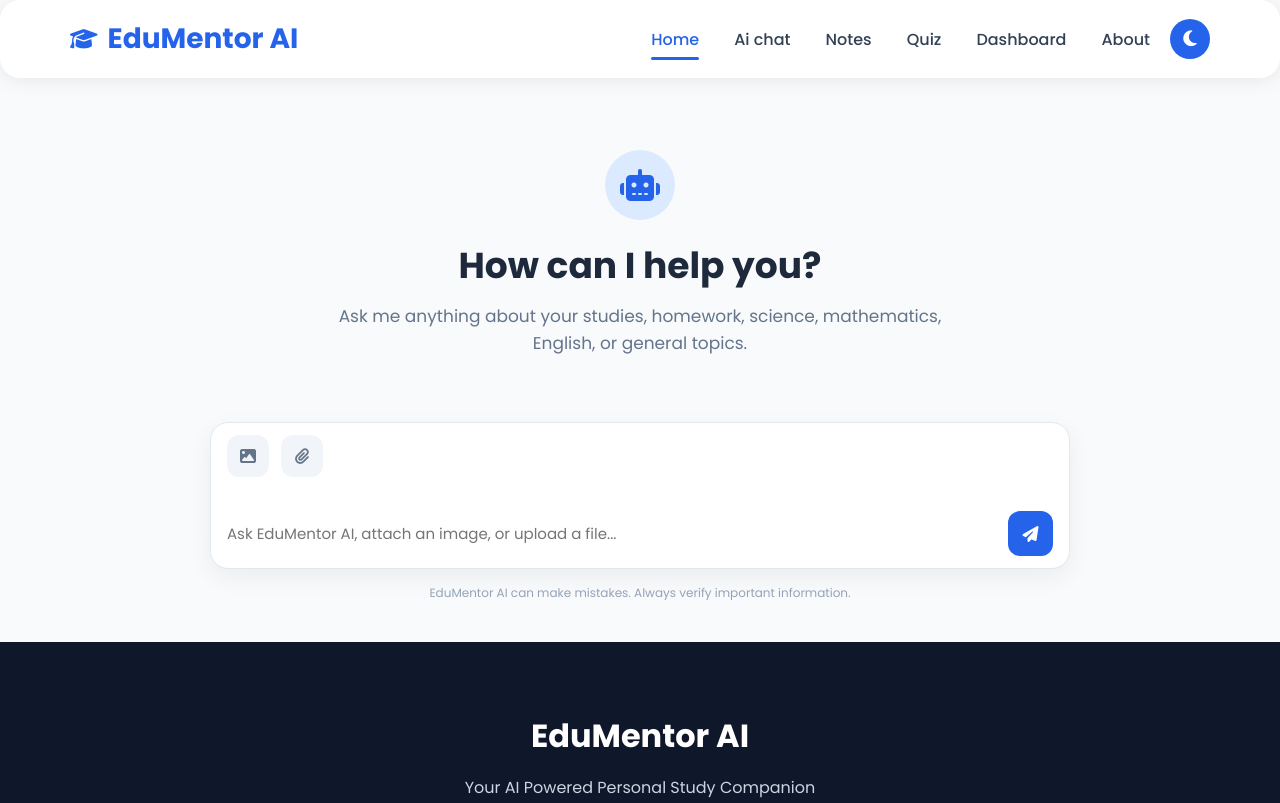
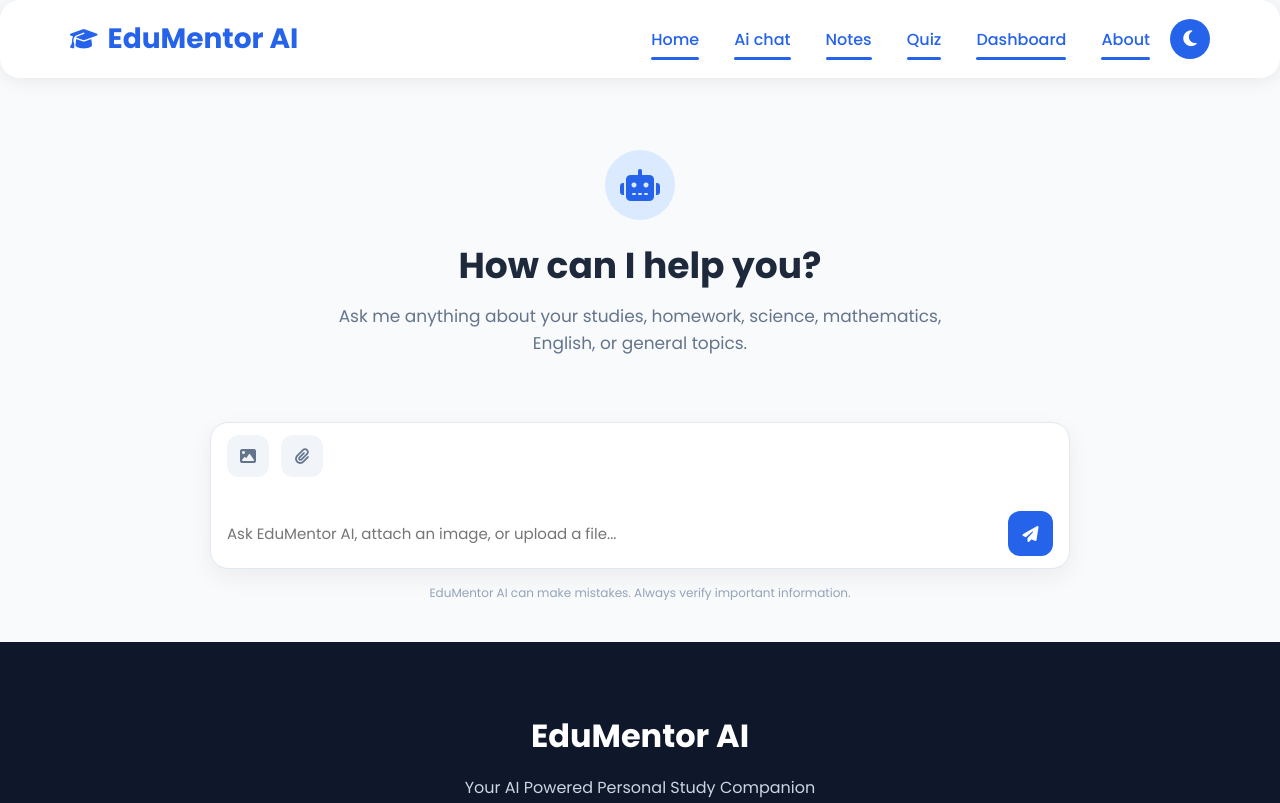
Before and after one commit to edumentor-ai/edumentor, a plain HTML site: page chat.html in a window 1280 px wide. Shown: the top 803 px of the page. Drawn offline with Linux system fonts and the light colour scheme.

Commit message:
Fix HTML formatting and update active links

```diff
--- a/chat.html
+++ b/chat.html
@@ -35,11 +35,11 @@
             <div class="nav-controls">
                 <ul class="nav-links" id="nav-links">
                     <li><a href="index.html" class="active">Home</a></li>
-                <li><a href="chat.html">Ai chat</a></li>
-                <li><a href="notes.html">Notes</a></li>
-                <li><a href="quiz.html">Quiz</a></li>
-                <li><a href="dashboard.html">Dashboard</a></li>
-                <li><a href="about.html">About</a></li>
+                <li><a href="chat.html"class="active">Ai chat</a></li>
+                <li><a href="notes.html"class="active">Notes</a></li>
+                <li><a href="quiz.html"class="active">Quiz</a></li>
+                <li><a href="dashboard.html"class="active">Dashboard</a></li>
+                <li><a href="about.html"class="active">About</a></li>
                 </ul>
 
                 <button id="theme-toggle" class="theme-toggle" aria-label="Toggle Theme">
```
